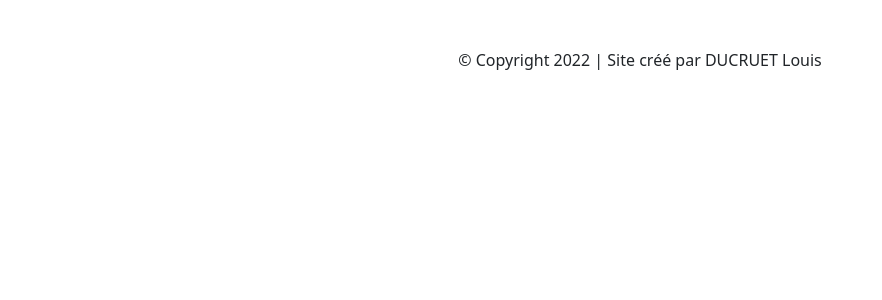
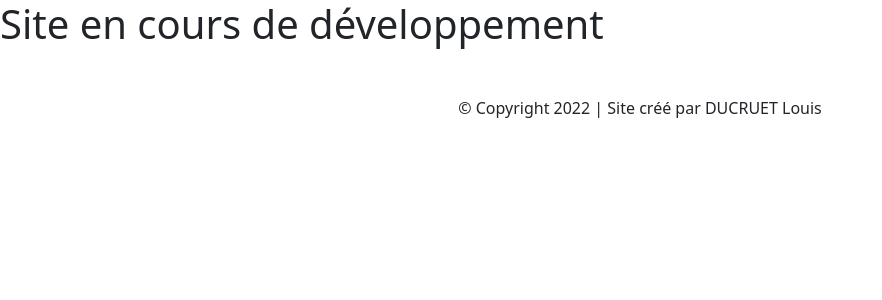
Before and after one commit to louis-ducruet/Suivi-Annelides, a PHP site: page / in a window 1280 px wide. Shown: the top 300 px of the page, without its empty margins (0-882 px from the left). Run offline with PHP 8.4, Linux system fonts and the light colour scheme.

Commit message:
Add coming soon msg on index page

```diff
--- a/index.php
+++ b/index.php
@@ -2,4 +2,9 @@
 $title = "Accueil";
 $root_path = "./";
 include_once "src/layout/header.php";
+?>
+<section>
+    <h1>Site en cours de développement</h1>
+</section>
+<?php
 include_once "src/layout/footer.php";
```
